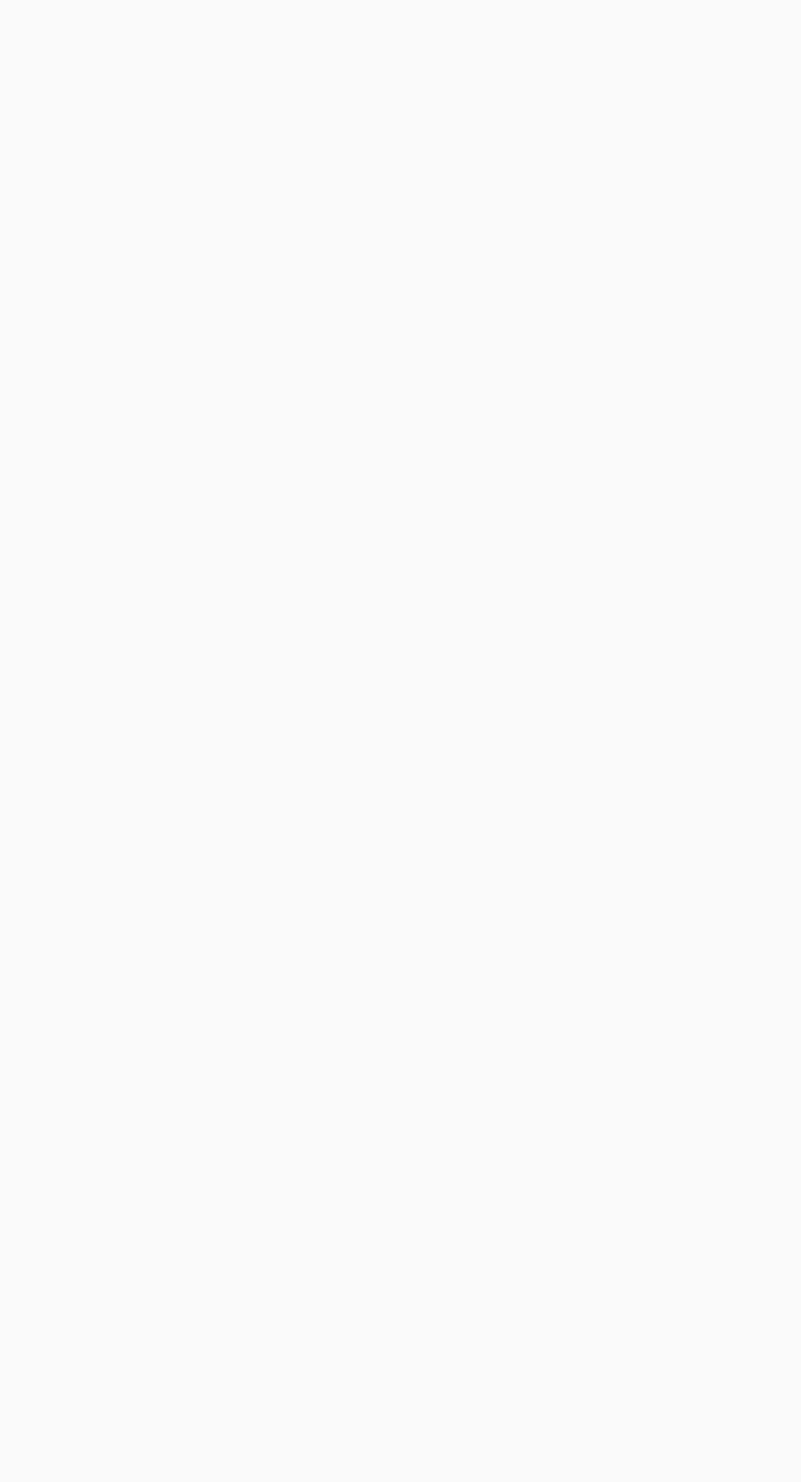
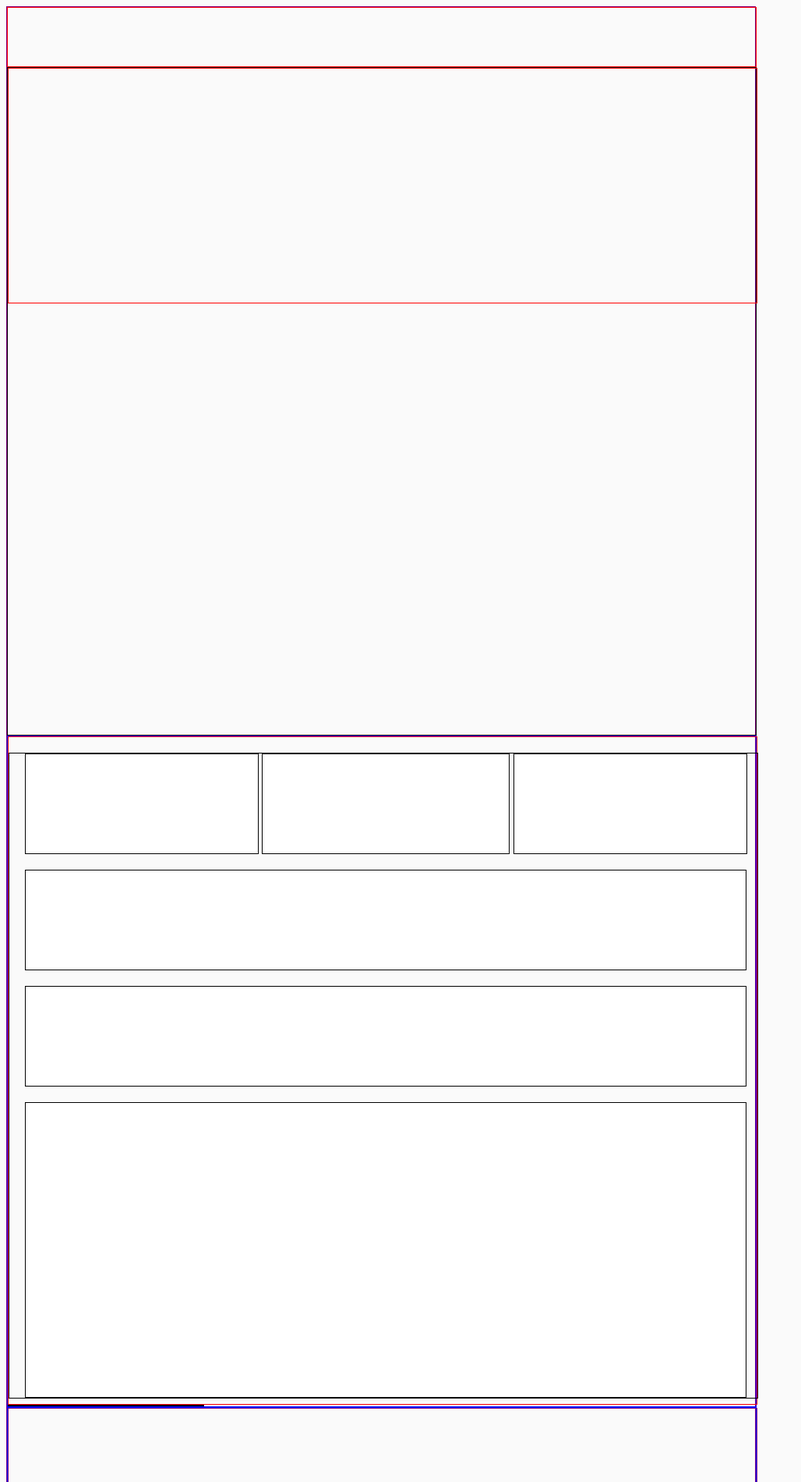
Before and after one commit to elizabethbarr/enfuego, a website: page app/index.html in a window 1280 px wide. Shown: the top 1900 px of the page at 78% size, without its empty margins (0-1028 px from the left). Before the commit the page ends 800 px from the top, so only its background shows below. Drawn offline with nearby package versions, Linux system fonts and the light colour scheme; files that its build step writes are made by us from their sources.

Commit message:
user submit input boxes and submit button, header background image, logo and other CSS

```diff
--- a/app/index.html
+++ b/app/index.html
@@ -25,26 +25,29 @@
         <![endif]-->
 
 
-        <div class="page-one">
-            <div class="header">
-            </div>
+        <div class="grande-container">
+            <div class="header"></div>
 
-            <div class="logo-container">
-            </div>
-
-            <div class="main-container">
-            </div>
-
-            <div class="footer">
-            </div>
+            <div class="landing-page">
+                <div class="logo"></div>
             </div>
 
 
 
             <div class="page-two">
-            <div class="submission-forms">
+                <div class="submit-container">
+                    <div class="top-line">
+
+                        <input id='name'class="name-box"></input>
+                        <input id='email'class="email-box"></input>
+                        <input id='location'class="location-box"></input>
+                        <input id='avatar'class="avatar-box"></input>
+                        <input id='images'class="images-box"></input>
+                        <input id='caption'class="caption-box"></input>
+
                     </div>
-            <div class="avatar">
+                </div>
+                <div class="avatars">
                 </div>
             </div>
 
@@ -52,7 +55,9 @@
 
             <div class="page-three">
                 <div class="photo-gallery"></div>
-            <div class="end-footer"></div>
+                <div class="footer"></div>
+            </div>
+
         </div>
 
 
--- a/app/styles/main.scss
+++ b/app/styles/main.scss
@@ -4,25 +4,118 @@ body {
     color: #333;
 }
 
-.hero-unit {
-    margin: 50px auto 0 auto;
-    width: 300px;
-    font-size: 18px;
-    font-weight: 200;
-    line-height: 30px;
-    background-color: #eee;
-    border-radius: 6px;
-    padding: 60px;
-    h1 {
-        font-size: 60px;
-        line-height: 1;
-        letter-spacing: -1px;
-    }
+.grande-container {
+    border: 1px solid purple;
+    width: 960px;
 }
 
-.browsehappy {
-    margin: 0.2em 0;
-    background: #ccc;
-    color: #000;
-    padding: 0.2em 0;
+
+.header {
+    border: 1px solid red;
+    width: 960px;
+    height: 75px;
+
 }
+
+.landing-page {
+    border: 1px solid black;
+    width: 960px;
+    height: 855px;
+
+}
+
+.logo {
+    border: 1px solid red;
+    width: 960px;
+    height: 300px;
+}
+
+.page-two {
+    border: 1px solid blue;
+    width: 960px;
+
+}
+
+.submit-container {
+    border: 1px solid red;
+    width: 960px;
+    height: 855px;
+    margin: 0, auto;
+}
+
+.top-line {
+    border: 1px solid black;
+    width: 960px;
+    display: inline-block;
+    margin-top: 20px;
+}
+
+.name-box {
+    border: 1px solid black;
+    height: 125px;
+    width: 294px;
+    margin-left: 20px;
+
+}
+
+.email-box {
+    border: 1px solid black;
+    height: 125px;
+    width: 294px;
+    padding-left: 20px;
+
+}
+
+.location-box {
+    border: 1px solid black;
+    height: 125px;
+    width: 294px;
+
+}
+
+.avatar-box {
+    border: 1px solid black;
+    height: 125px;
+    width: 920px;
+    margin: 20px 0 0 20px;
+
+}
+
+.images-box {
+    border: 1px solid black;
+    height: 125px;
+    width: 920px;
+    margin: 20px 0 0 20px;
+
+}
+
+.caption-box {
+    border: 1px solid black;
+    height: 375px;
+    width: 920px;
+    margin: 20px 0 0 20px;
+
+}
+
+.avatars {
+    border: 1px solid black;
+    width: 960px;
+    width: 250px;
+}
+
+.page-three {
+    border: 1px solid blue;
+    width: 960px;
+}
+
+.photo-gallery {
+    border: 1px solid purple;
+    width: 960px;
+    height: 855px;
+}
+
+.footer {
+    border: 1px solid green;
+    width: 960px;
+    height: 125px;
+}
```
Lines whose indentation alone changed are shown as unchanged.
